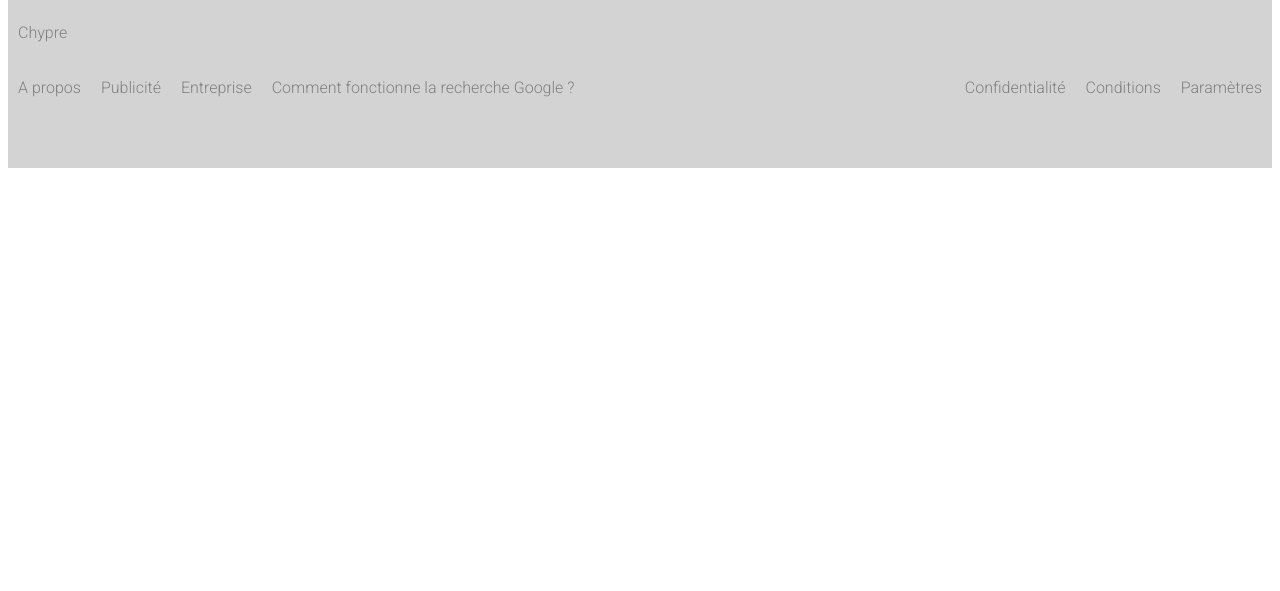
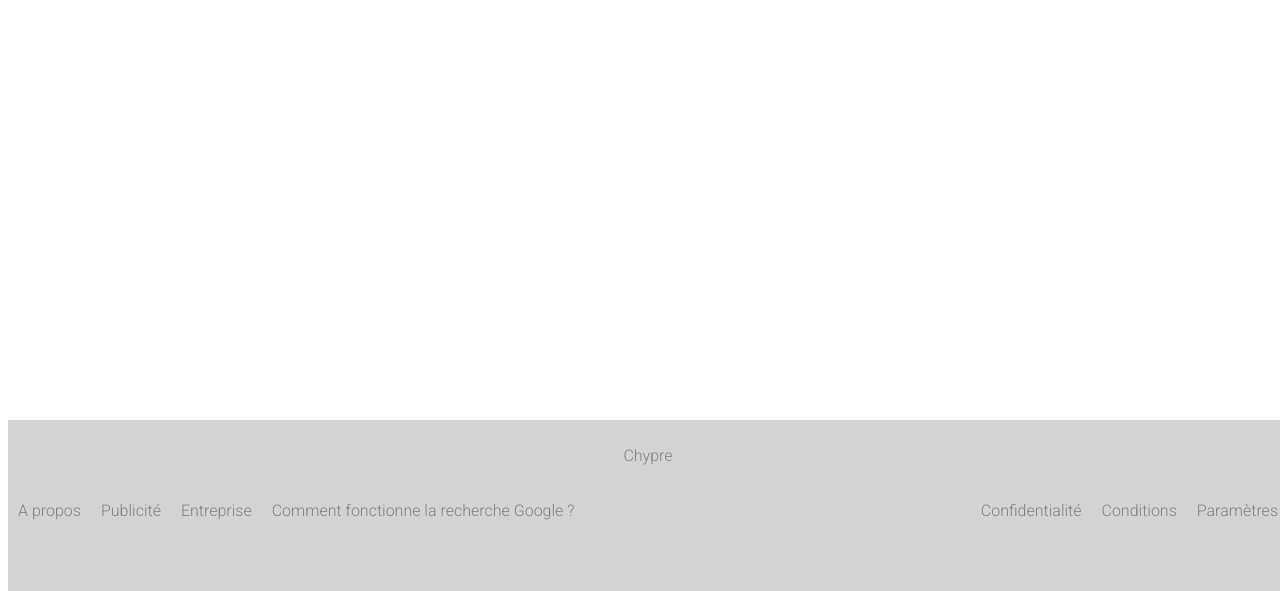
Before and after one commit to ikramagic/google90s, a plain HTML site: page index.html in a window 1280 px wide. Shown: the part 209-800 px from the top of the page. Drawn offline with Linux system fonts and the light colour scheme.

Commit message:
fixed footer in bottom of page

```diff
--- a/style.css
+++ b/style.css
@@ -116,7 +116,12 @@ a:hover {
 .country{
     padding: 10px;
 }
+
 footer {
+    position: fixed;
+    bottom: 0;
+    width: 100%;
     background-color: lightgrey;
-    color:gray
+    color: gray;
+    text-align: center;
 }
```
